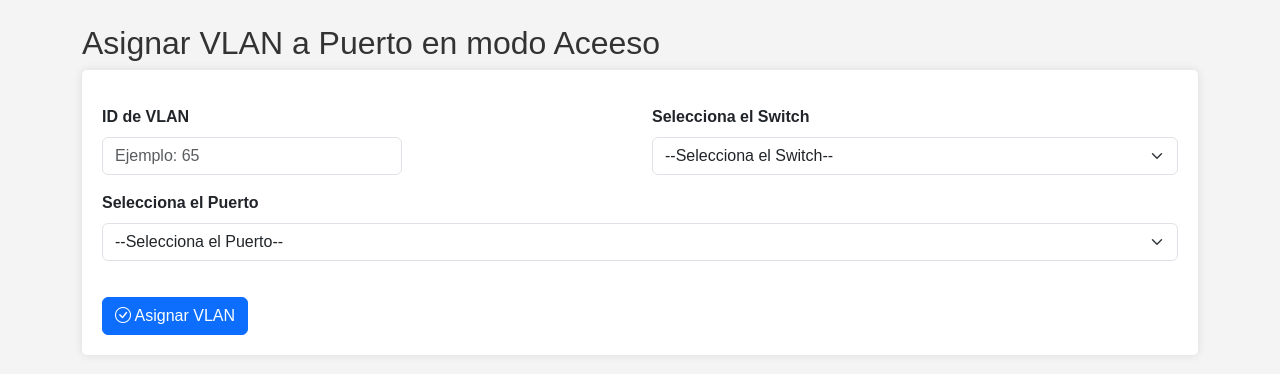
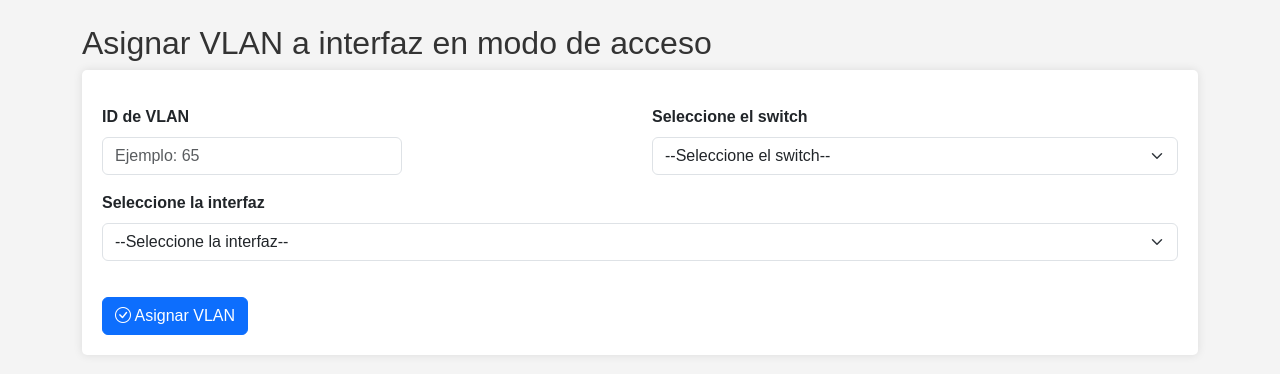
Before and after one commit to ElectronicSBD1301/proyecto_automatizacion, a Flask app: page /assign_vlan in a window 1280 px wide. Shown: the part 96-470 px from the top of the page. Run offline with Flask 3, Linux system fonts and the light colour scheme; a user stored in the database is signed in.

Commit message:
Observación en página Asignar VLAN.

```diff
--- a/templates/assign_vlan.html
+++ b/templates/assign_vlan.html
@@ -5,40 +5,41 @@
 {% block title %}Asignar VLAN - Gestión de VLANs{% endblock %}
 
 {% block content %}
-<h2>Asignar VLAN a Puerto en modo Aceeso</h2>
+<h2>Asignar VLAN a interfaz en modo de acceso</h2>
 <form method="post" class="needs-validation" novalidate>
     <div class="row mb-3">
         <div class="col-md-6">
             <label for="vlan_id" class="form-label">ID de VLAN</label>
             <input type="number" class="form-control" id="vlan_id" name="vlan_id" placeholder="Ejemplo: 65" required>
             <div class="invalid-feedback">
-                Por favor, ingresa un ID de VLAN válido.
+                Debe ingresar un ID de VLAN válido.
             </div>
         </div>
         <div class="col-md-6">
-            <label for="switch" class="form-label">Selecciona el Switch</label>
+            <label for="switch" class="form-label">Seleccione el switch</label>
             <select class="form-select" id="switch" name="switch" required>
-                <option value="" disabled selected>--Selecciona el Switch--</option>
+                <option value="" disabled selected>--Seleccione el switch--</option>
                 {% for switch in switches %}
                     <option value="{{ switch.host }}">{{ switch.host }}</option>
                 {% endfor %}
             </select>
             <div class="invalid-feedback">
-                Por favor, selecciona un switch.
+                Debe seleccionar un switch.
             </div>
         </div>
     </div>
     <div class="mb-3">
-        <label for="port" class="form-label">Selecciona el Puerto</label>
+        <label for="port" class="form-label">Seleccione la interfaz</label>
         <select class="form-select" id="port" name="port" required>
-            <option value="" disabled selected>--Selecciona el Puerto--</option>
+           <!-- Cambiar formulario para que se muestren todas las interfaces del equipo seleccionado. -->
+            <option value="" disabled selected>--Seleccione la interfaz--</option  ption>
             <option value="Ethernet0/0">Ethernet0/0</option>
             <option value="Ethernet0/1">Ethernet0/1</option>
             <option value="Ethernet0/2">Ethernet0/2</option>
             <option value="Ethernet0/3">Ethernet0/3</option>
         </select>
         <div class="invalid-feedback">
-            Por favor, selecciona un puerto.
+            Debe seleccionar una interfaz.
         </div>
     </div>
     <button type="submit" class="btn btn-primary"><i class="bi bi-check-circle"></i> Asignar VLAN</button>
```
